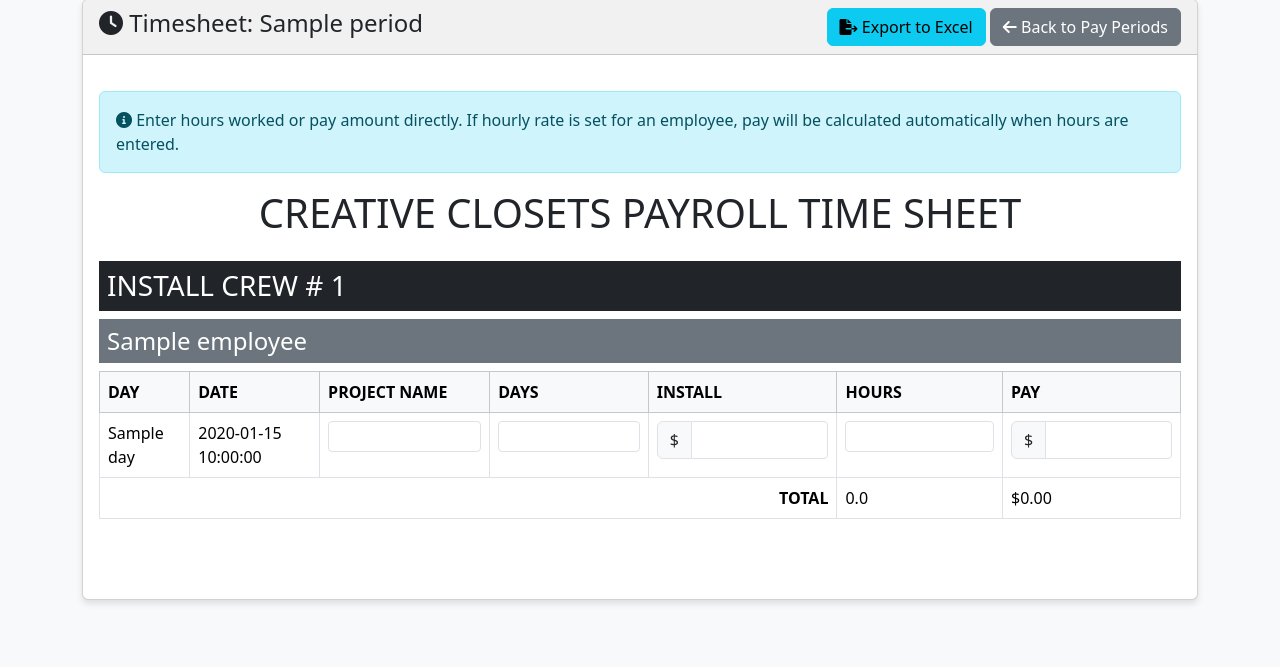
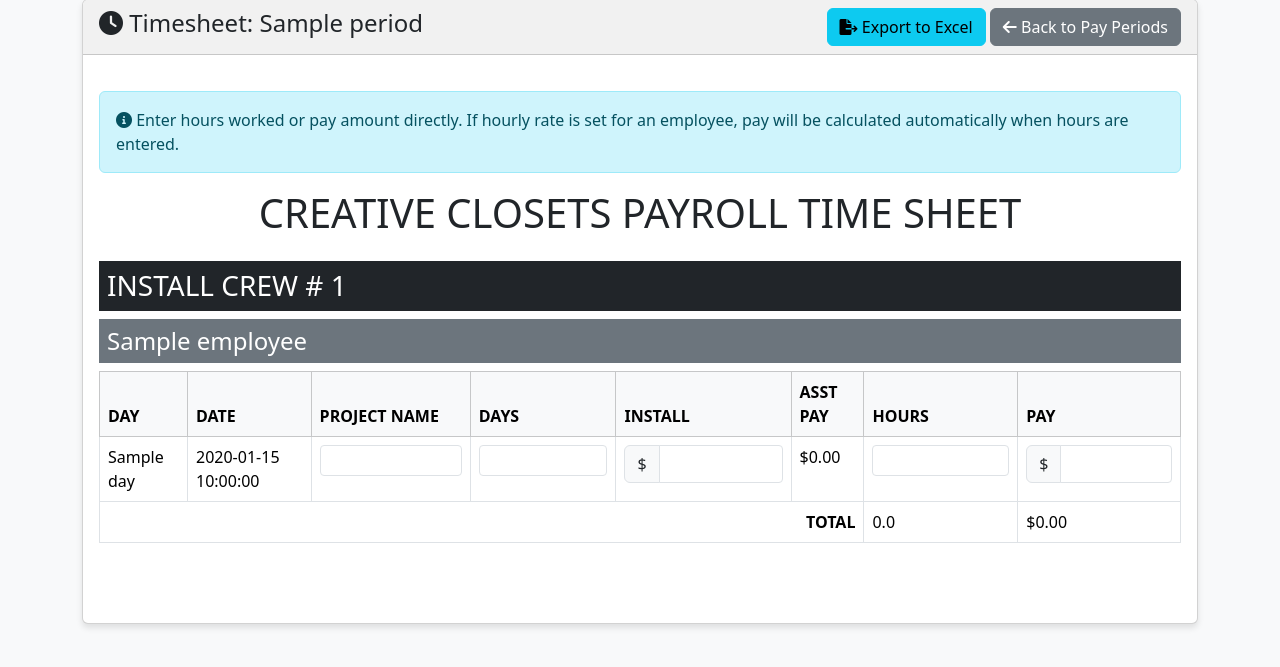
Before and after one commit to hancehardy/CCPayroll, a Flask app: template templates/timesheet.html in a window 1280 px wide. Shown: the part 85-752 px from the top of the page. Run offline with Flask 3, Linux system fonts and the light colour scheme; the template is opened without the code that fills it: most values are stand-ins (such as "Sample title", 1, 10 or a date in 2020).

Commit message:
Add assistant pay display column to lead installer sections

```diff
--- a/templates/timesheet.html
+++ b/templates/timesheet.html
@@ -46,6 +46,7 @@
                                                     <th>DAYS</th>
                                                     {% if employee.installer_role != 'assistant' %}
                                                     <th>INSTALL</th>
+                                                    <th>ASST PAY</th>
                                                     {% endif %}
                                                     <th>HOURS</th>
                                                     <th>PAY</th>
@@ -86,6 +87,13 @@
                                                                    value="{% if employee.name in timesheet and day.date in timesheet[employee.name] and timesheet[employee.name][day.date].install %}{{ timesheet[employee.name][day.date].install }}{% endif %}">
                                                         </div>
                                                     </td>
+                                                    <td>
+                                                        <div class="assistant-pay-display"
+                                                             data-crew="{{ crew_num }}"
+                                                             data-day="{{ day.date }}">
+                                                            $0.00
+                                                        </div>
+                                                    </td>
                                                     {% endif %}
                                                     <td>
                                                         <input type="number"
@@ -113,7 +121,7 @@
                                                 </tr>
                                                 {% endfor %}
                                                 <tr>
-                                                    <td colspan="{% if employee.installer_role != 'assistant' %}5{% else %}4{% endif %}" class="text-end fw-bold">TOTAL</td>
+                                                    <td colspan="{% if employee.installer_role != 'assistant' %}6{% else %}4{% endif %}" class="text-end fw-bold">TOTAL</td>
                                                     <td class="employee-hours-total"></td>
                                                     <td class="employee-pay-total"></td>
                                                 </tr>
@@ -245,6 +253,9 @@
 
                         // Calculate totals
                         calculateTotals();
+
+                        // Update assistant pay display in lead installer sections
+                        updateAssistantPayDisplay();
                     }
                 })
                 .catch(error => {
@@ -285,8 +296,45 @@
             });
         }
 
+        // Function to update assistant pay display in lead installer sections
+        function updateAssistantPayDisplay() {
+            // For each crew
+            const crews = document.querySelectorAll('.crew-section');
+            crews.forEach(crew => {
+                const crewNum = crew.dataset.crew;
+
+                // For each day in the timesheet
+                const allDays = crew.querySelectorAll('[data-date]');
+                const uniqueDays = new Set();
+                allDays.forEach(day => uniqueDays.add(day.dataset.date));
+
+                uniqueDays.forEach(dayDate => {
+                    // Find all assistant installers in this crew
+                    const assistantInstallers = crew.querySelectorAll(`.employee-timesheet[data-role="assistant"]`);
+                    let totalAssistantPay = 0;
+
+                    // Sum up the pay for all assistant installers for this day
+                    assistantInstallers.forEach(assistant => {
+                        const payInput = assistant.querySelector(`.pay-input[data-day="${dayDate}"]`);
+                        if (payInput && payInput.value) {
+                            totalAssistantPay += parseFloat(payInput.value);
+                        }
+                    });
+
+                    // Update the assistant pay display in lead installer row
+                    const assistantPayDisplays = crew.querySelectorAll(`.assistant-pay-display[data-day="${dayDate}"]`);
+                    assistantPayDisplays.forEach(display => {
+                        display.textContent = '$' + totalAssistantPay.toFixed(2);
+                    });
+                });
+            });
+        }
+
         // Calculate totals on page load
         calculateTotals();
+
+        // Update assistant pay display on page load
+        updateAssistantPayDisplay();
 
         // Function to calculate totals for each employee
         function calculateTotals() {
```
